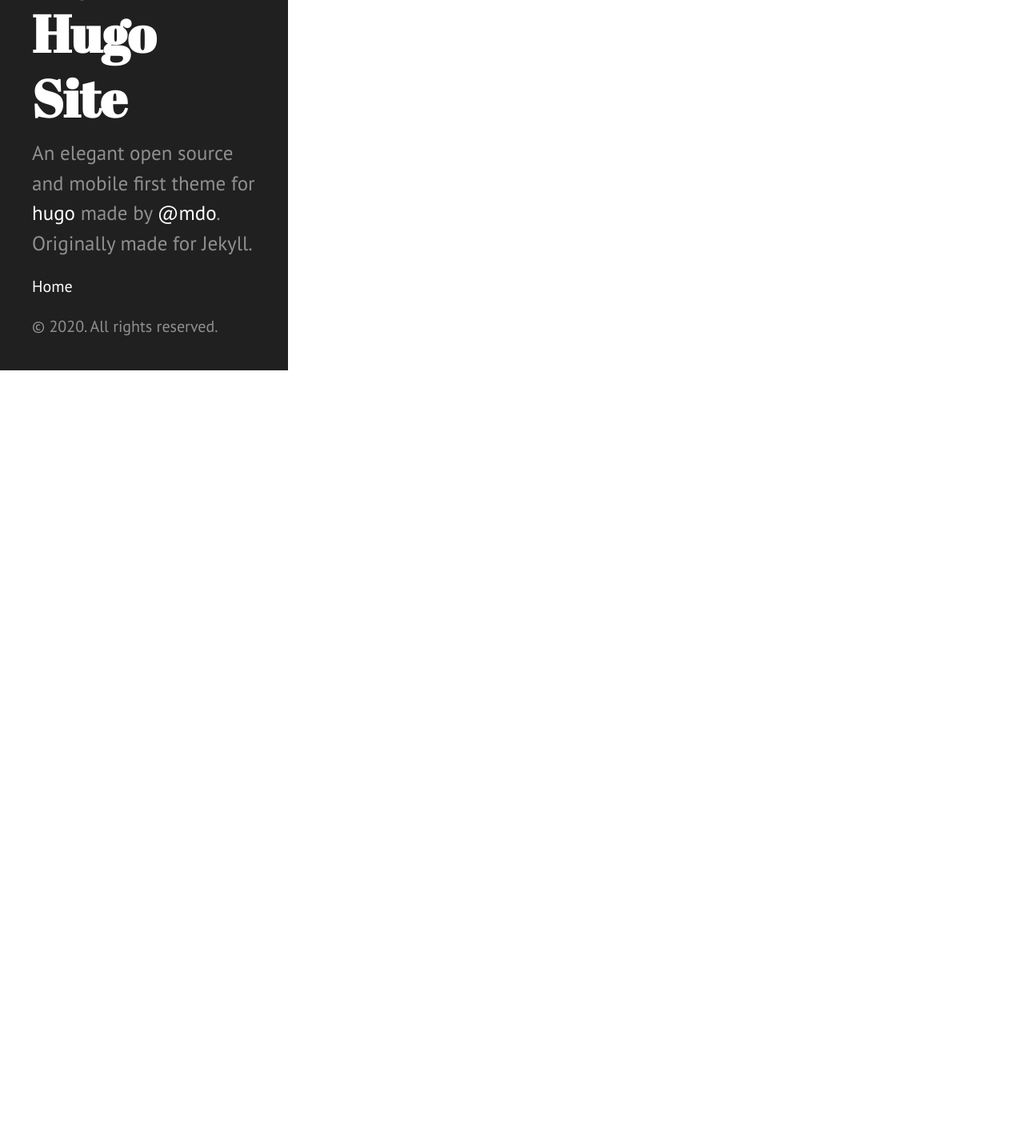
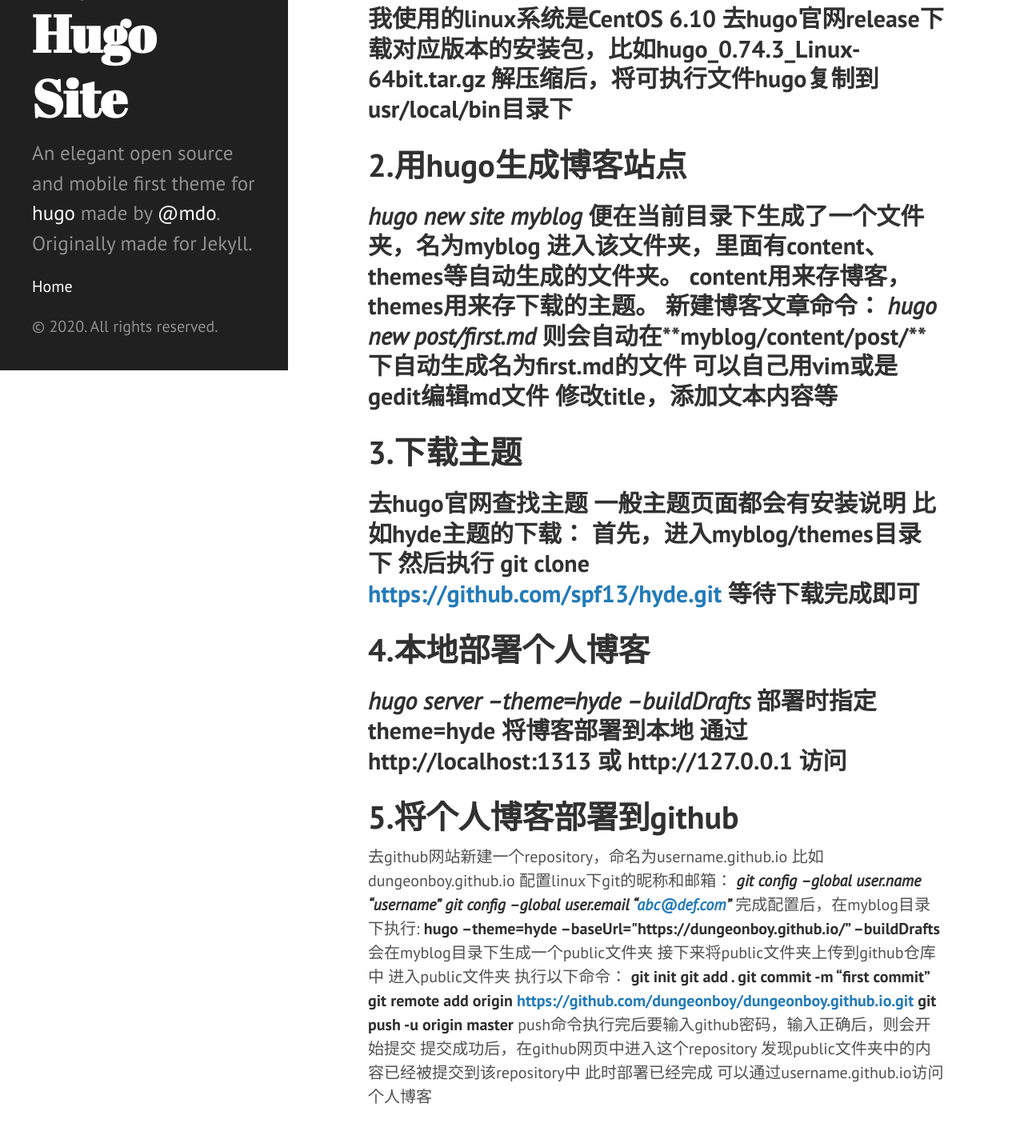
Before and after one commit to dungeonboy/dungeonboy.github.io, a plain HTML site: page about/index.html in a window 1280 px wide. Shown: the part 337-1756 px from the top of the page at 80% size. Before the commit the page ends 800 px from the top, so only its background shows below. Drawn offline with Linux system fonts and the light colour scheme.

Commit message:
first commit

```diff
--- a/about/index.html
+++ b/about/index.html
@@ -8,7 +8,7 @@
 
   <meta name="viewport" content="width=device-width, initial-scale=1.0">
 
-  <title>About &middot; My New Hugo Site</title>
+  <title>第一次部署个人博客！ &middot; My New Hugo Site</title>
   <meta name="description" content="" />
 
 
@@ -50,9 +50,57 @@
 
     <main class="content container">
     <div class="post">
-  <h1>About</h1>
+  <h1>第一次部署个人博客！</h1>
   <time datetime=2020-08-13T16:41:20&#43;0800 class="post-date">Thu, Aug 13, 2020</time>
-  <p>两个多小时，搞一个免费的个人博客</p>
+  <h2 id="费时三个小时搭建个人博客完成"><strong>费时三个小时，搭建个人博客完成。</strong></h2>
+<h1 id="1安装hugo">1.安装hugo</h1>
+<h2 id="解压缩后将可执行文件hugo复制到usrlocalbin目录下">我使用的linux系统是<strong>CentOS 6.10</strong>
+去hugo官网release下载对应版本的安装包，比如<strong>hugo_0.74.3_Linux-64bit.tar.gz</strong>
+解压缩后，将可执行文件hugo复制到<strong>usr/local/bin</strong>目录下</h2>
+<h1 id="2用hugo生成博客站点">2.用hugo生成博客站点</h1>
+<h2 id="修改title添加文本内容等"><em><strong>hugo new site myblog</strong></em>
+便在当前目录下生成了一个文件夹，名为myblog
+进入该文件夹，里面有content、themes等自动生成的文件夹。
+content用来存博客，themes用来存下载的主题。
+新建博客文章命令：
+<em><strong>hugo new post/first.md</strong></em>
+则会自动在**myblog/content/post/**下自动生成名为first.md的文件
+可以自己用vim或是gedit编辑md文件
+修改title，添加文本内容等</h2>
+<h1 id="3下载主题">3.下载主题</h1>
+<h2 id="等待下载完成即可">去hugo官网查找主题
+一般主题页面都会有安装说明
+比如hyde主题的下载：
+首先，进入<strong>myblog/themes</strong>目录下
+然后执行 git clone <a href="https://github.com/spf13/hyde.git">https://github.com/spf13/hyde.git</a>
+等待下载完成即可</h2>
+<h1 id="4本地部署个人博客">4.本地部署个人博客</h1>
+<h2 id="通过httplocalhost1313-或-http127001-访问"><em><strong>hugo server &ndash;theme=hyde &ndash;buildDrafts</strong></em>
+部署时指定theme=hyde
+将博客部署到本地
+通过<strong>http://localhost:1313</strong> 或 <strong>http://127.0.0.1</strong> 访问</h2>
+<h1 id="5将个人博客部署到github">5.将个人博客部署到github</h1>
+<p>去github网站新建一个repository，命名为username.github.io
+比如dungeonboy.github.io
+配置linux下git的昵称和邮箱：
+<em><strong>git config &ndash;global user.name &ldquo;username&rdquo;</strong></em>
+<em><strong>git config &ndash;global user.email &ldquo;<a href="mailto:abc@def.com">abc@def.com</a>&rdquo;</strong></em>
+完成配置后，在myblog目录下执行:
+<strong>hugo &ndash;theme=hyde &ndash;baseUrl=&quot;https://dungeonboy.github.io/&rdquo; &ndash;buildDrafts</strong>
+会在myblog目录下生成一个public文件夹
+接下来将public文件夹上传到github仓库中
+进入public文件夹
+执行以下命令：
+<strong>git init
+git add .
+git commit -m &ldquo;first commit&rdquo;
+git remote add origin <a href="https://github.com/dungeonboy/dungeonboy.github.io.git">https://github.com/dungeonboy/dungeonboy.github.io.git</a>
+git push -u origin master</strong>
+push命令执行完后要输入github密码，输入正确后，则会开始提交
+提交成功后，在github网页中进入这个repository
+发现public文件夹中的内容已经被提交到该repository中
+此时部署已经完成
+可以通过username.github.io访问个人博客</p>
 
 </div>
 
--- a/index.xml
+++ b/index.xml
@@ -30,12 +30,12 @@
     </item>
 
     <item>
-      <title>About</title>
+      <title>第一次部署个人博客！</title>
       <link>https://dungeonboy.github.io/about/</link>
       <pubDate>Thu, 13 Aug 2020 16:41:20 +0800</pubDate>
 
       <guid>https://dungeonboy.github.io/about/</guid>
-      <description>两个多小时，搞一个免费的个人博客</description>
+      <description>费时三个小时，搭建个人博客完成。 1.安装hugo 我使用的linux系统是CentOS 6.10 去hugo官网release下载对应版本的安装包，比如hugo_0.74.3_Linux-64bit.tar.gz 解压缩后，将可执行文件hugo复制到usr/local/bin目录下 2.用hugo生成博客站点 hugo new site myblog 便在当前目录下生成了一个文件夹，名为myblog 进入该文件夹，里面有content、themes等自动生成的文件夹。 content用来存博客，themes用来存下载的主题。 新建博客文章命令： hugo new post/first.md 则会自动在**myblog/content/post/**下自动生成名为first.md的文件 可以自己用vim或是gedit编辑md文件 修改title，添加文本内容等 3.下载主题 去hugo官网查找主题 一般主题页面都会有安装说明 比如hyde主题的下载： 首先，进入myblog/themes目录下 然后执行 git clone https://github.com/spf13/hyde.git 等待下载完成即可 4.本地部署个人博客 hugo server &amp;ndash;theme=hyde &amp;ndash;buildDrafts 部署时指定theme=hyde 将博客部署到本地 通过http://localhost:1313 或 http://127.0.0.1 访问 5.将个人博客部署到github 去github网站新建一个repository，命名为username.github.io 比如dungeonboy.github.io 配置linux下git的昵称和邮箱： git config &amp;ndash;global user.name &amp;ldquo;username&amp;rdquo; git config &amp;ndash;global user.email &amp;ldquo;abc@def.com&amp;rdquo; 完成配置后，在myblog目录下执行: hugo &amp;ndash;theme=hyde &amp;ndash;baseUrl=&amp;quot;https://dungeonboy.github.io/&amp;rdquo; &amp;ndash;buildDrafts 会在myblog目录下生成一个public文件夹 接下来将public文件夹上传到github仓库中 进入public文件夹 执行以下命令： git init git add . git commit -m &amp;ldquo;first commit&amp;rdquo; git remote add origin https://github.</description>
     </item>
 
   </channel>
```
Also changed, not shown: index.html (+6 -2 lines).
